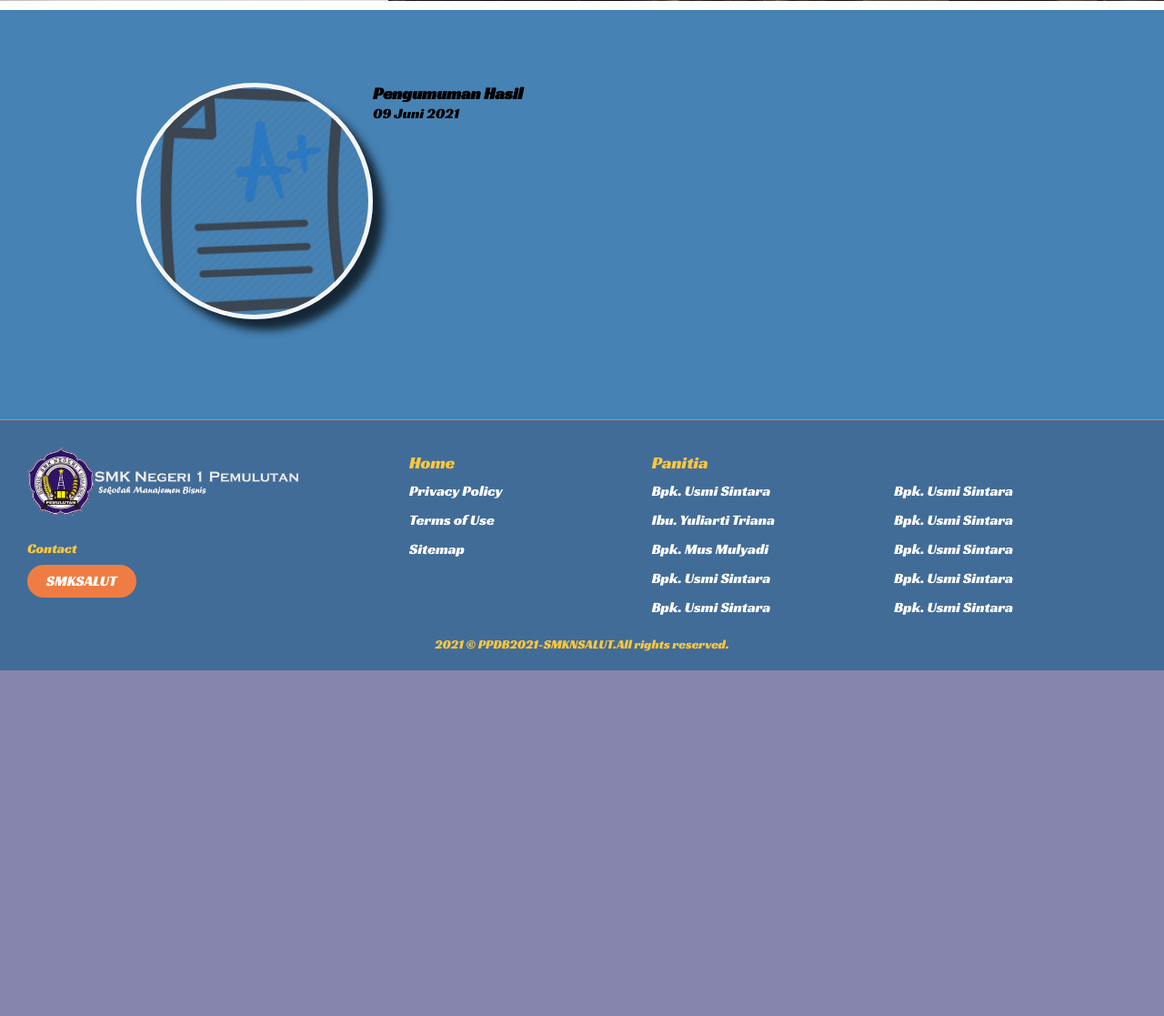
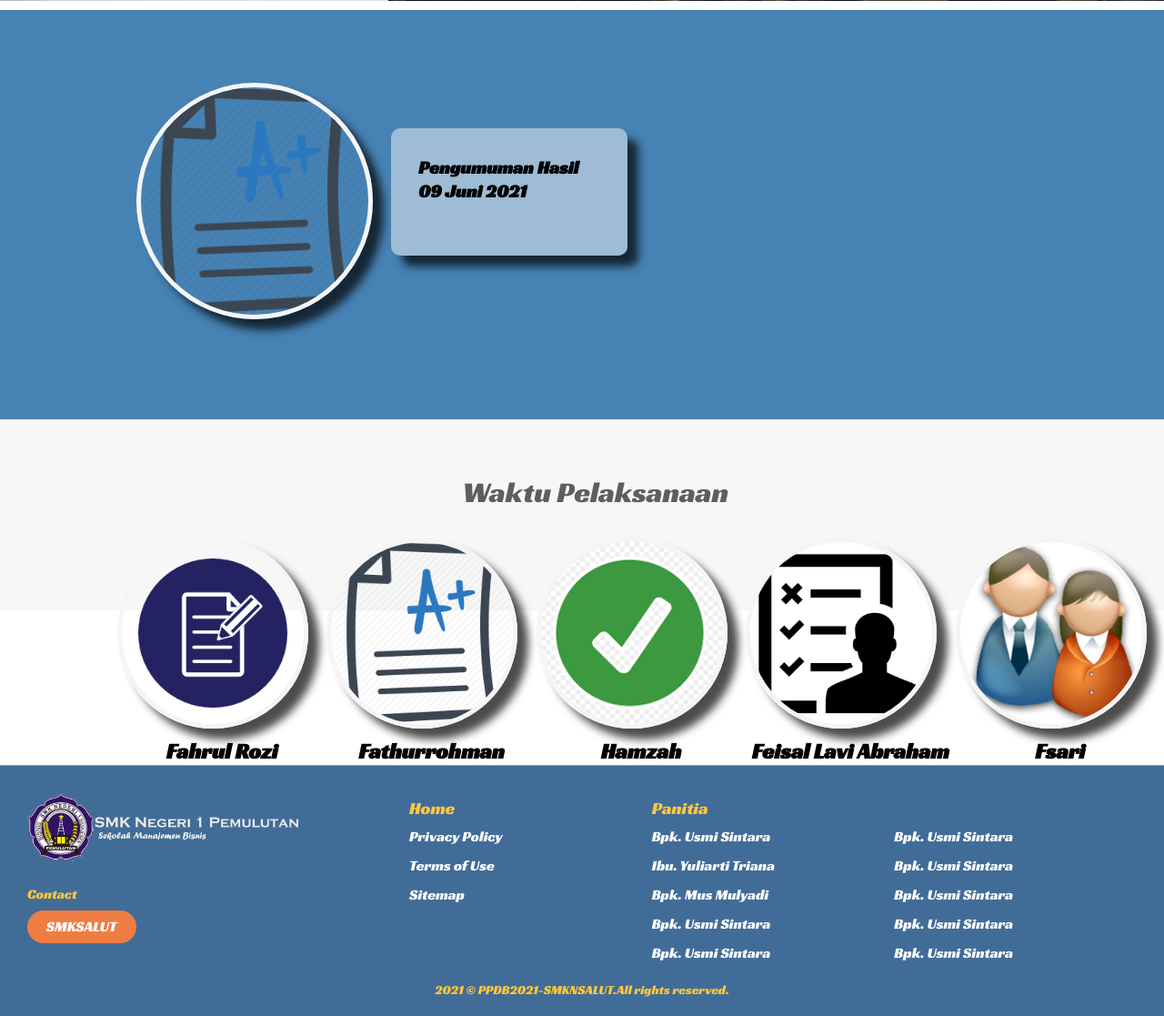
Before and after one commit to fahrul-rozi/project1, a PHP site: page / in a window 1280 px wide. Shown: the part 2099-3216 px from the top of the page at 91% size. Before the commit the page ends 2836 px from the top, so only its background shows below. Run offline with PHP 8.4, Linux system fonts and the light colour scheme; some libraries are stand-ins or nearby versions.

Commit message:
first commit

```diff
--- a/assets/style.css
+++ b/assets/style.css
@@ -147,6 +147,10 @@ nav ul li a:hover {
         width: 400px;
 
     }
+    .lesson {
+    width: 50%;
+    margin-bottom: 50px;
+    }
 
 }
 
@@ -188,6 +192,9 @@ nav ul li a:hover {
     }
 }
 @media screen and (max-width: 576px) {
+     .lesson {
+    width: 100%;
+    }
     .about{
         height: 100vh;
         display: flex;
@@ -337,7 +344,7 @@ a {
 .person{
     flex: 1;
     overflow: hidden;
-    cursor: pointer;
+    /*cursor: pointer;*/
     position: relative;
     transition: .6s;
 }
@@ -388,7 +395,6 @@ a {
 
 
 /* footer */
-
 .footer {
   display: flex;
   flex-flow: row wrap;
@@ -591,23 +597,86 @@ a {
     background-repeat: no-repeat;
     background-image: cover;
 }
-/*.slide-konten-text{
+.slide-konten-text{
     box-shadow: 12px 12px 10px rgba(0,0,0,0.7);
     background-color: rgba(245, 245, 245, 0.5);
-    margin-right:50px;
-    margin-top: 20px;
+    margin-right:20px;
+    margin-left: 20px;
+    margin-top: 50px;
     padding: 30px;
-    float: right;
-    width: 100px;
-    height: 150px;
+    float: left;
+    width: 200px;
+    height: 80px;
     border-radius: 10px;
+
 }
 .slide-konten-text p{
     font-size: 20px;
     font-weight: bold;
     color: black;
     text-align: left;
-}*/
+}
+
+/*tambahan*/
+.container {
+  max-width: 1170px;
+  width: 100%;
+  padding: 0 15px;
+  margin: 0 auto;
+}
+.lesson-wrapper {
+  padding-bottom: 80px;
+  padding-left: 5%;
+  padding-right: 5%;
+  background-color: #f7f7f7;
+  text-align: center;
+}
+
+.heading {
+  padding-top: 60px;
+  padding-bottom: 30px;
+  color: #5f5d60;
+}
+
+.heading h1 {
+  font-weight: normal;
+}
+
+.lesson {
+  float: left;
+  width: 20%;
+}
+
+.lesson-icon {
+  position: relative;
+  box-shadow: 12px 12px 10px rgba(0,0,0,0.7);
+  border-radius: 100%;
+  margin-left: 50px;
+  border: 5px solid whitesmoke;
+  width: 200px;
+  height:200px;
+}
+.lesson-icon img {
+  height: 100%;
+  width: 100%;
+  background-repeat: no-repeat;
+  background-image: cover;
+  border-radius: 50%;
+}
+.lesson h2 {
+  position: relative;
+  margin-left: 50px;
+  top: 50%;
+  width: 100%;
+  color: black;
+  padding-top: 10px;
+}
+.lesson-icon p {
+  position: absolute;
+  top: 44%;
+  width: 100%;
+  color: white;
+}
 
 
 @keyframes slider {
--- a/index.php
+++ b/index.php
@@ -98,40 +98,81 @@
             <div class="oii">
                 <div class="slide-img"> <img src="assets/img/p6.png"></div>
                 <div class="slide-konten-text">
-                    <H3>Pendaftaran</H3>
+                    <p>Pendaftaran</p>
                     <p>11-14 Mei 2021</p>
                 </div>
             </div>
             <div class="oii">
                 <div class="slide-img"> <img src="assets/img/p7.png"></div>
                 <div class="slide-konten-text">
-                    <H3>Pengumuman Hasil</H3>
+                    <p>Pengumuman Hasil</p>
                     <p>09 Juni 2021</p>
                 </div>
             </div>
             <div class="oii">
                 <div class="slide-img"> <img src="assets/img/p8.png"></div>
                 <div class="slide-konten-text">
-                    <h3>Verifikasi dan Validasi Berkas</h3>
+                    <p>Verifikasi dan Validasi Berkas</p>
                     <p>11-13 Juni 2021</p>
                 </div>
             </div>
             <div class="oii">
                 <div class="slide-img"> <img src="assets/img/p9.png"></div>
                 <div class="slide-konten-text">
-                    <h3>Tes Bakat Minat</h3>
+                    <p>Tes Bakat Minat</p>
                     <p>24 Juni 2021</p>
                 </div>
             </div>
             <div class="oii">
                 <div class="slide-img"> <img src="assets/img/p10.png"></div>
                 <div class="slide-konten-text">
-                    <h3>Pengumuman hasil Seleksi</h3>
+                    <p>Pengumuman hasil Seleksi</p>
                     <p>27 Juni 2021</p>
                 </div>
             </div>
+        </div>
+    </div>
 
+    <!--tambahan-->
+     <div class="lesson-wrapper">
+      <div class="container">
+        <div class="heading">
+          <h1>Waktu Pelaksanaan</h1>
         </div>
+        <div class="lessons">
+          <div class="lesson">
+            <div class="lesson-icon">
+              <img src="assets/img/p6.png">
+            </div>
+            <h2>Fahrul Rozi</h2>
+          </div>
+                    <div class="lesson">
+            <div class="lesson-icon">
+              <img src="assets/img/p7.png">
+            </div>
+            <h2>Fathurrohman</h2>
+          </div>
+          <div class="lesson">
+            <div class="lesson-icon">
+              <img src="assets/img/p8.png">
+            </div>
+                        <h2>Hamzah</h2>
+          </div>
+          <div class="lesson">
+            <div class="lesson-icon">
+              <img src="assets/img/p9.png">
+            </div>
+            <h2>Feisal Lavi Abraham</h2>
+          </div>
+          <div class="lesson">
+            <div class="lesson-icon">
+              <img src="assets/img/p10.png">
+            </div>
+            <h2>Fsari</h2>
+          </div>
+          <div class="clear"></div>
+        </div>
+      </div>
     </div>
 
 
```
